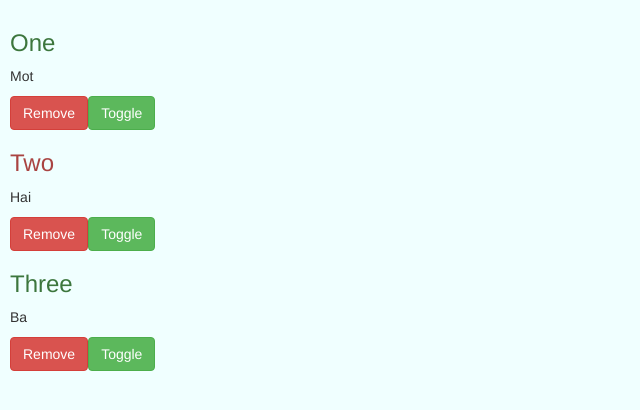
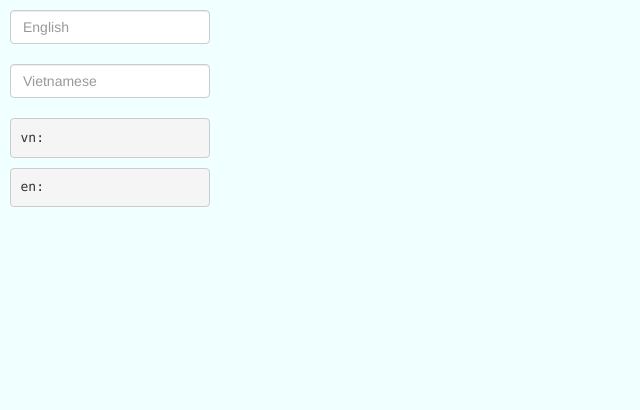
Before and after one commit to ntnhan90/react1812, a React (Create React App) app: page / in a window 1280 px wide. Shown: the top 410 px of the page, without its empty margins (0-640 px from the left). Built offline with nearby package versions, Linux system fonts and the light colour scheme.

Commit message:
handle input

```diff
--- a/src/App.js
+++ b/src/App.js
@@ -1,10 +1,10 @@
 import React, { Component } from 'react';
 // import { StateExam } from './components/screens/StateExam';
-import { ListWord } from './components/screens/ListWord';
+import { MyInput } from './components/screens/MyInput';
 
 class App extends Component {
   render() {
-    return <ListWord />
+    return <MyInput />
   }
 }
 
--- /dev/null
+++ b/src/components/screens/MyInput.js
@@ -0,0 +1,33 @@
+import React, { Component } from 'react';
+
+export class MyInput extends Component {
+    constructor(props) {
+        super(props);
+        this.state = {
+            txtEn: '',
+            txtVn: ''
+        }
+    }
+    render() {
+        return (
+            <div className="form-group" style={{ width: '200px' }}>
+                <input
+                    placeholder="English"
+                    className="form-control"
+                    value={this.state.txtEn}
+                    onChange={evt => this.setState({ txtEn: evt.target.value })}
+                />
+                <br />
+                <input
+                    placeholder="Vietnamese"
+                    className="form-control"
+                    value={this.state.txtVn}
+                    onChange={evt => this.setState({ txtVn: evt.target.value })}
+                />
+                <br />
+                <pre>vn: {this.state.txtVn}</pre>
+                <pre>en: {this.state.txtEn}</pre>
+            </div>
+        );
+    }
+}
```
